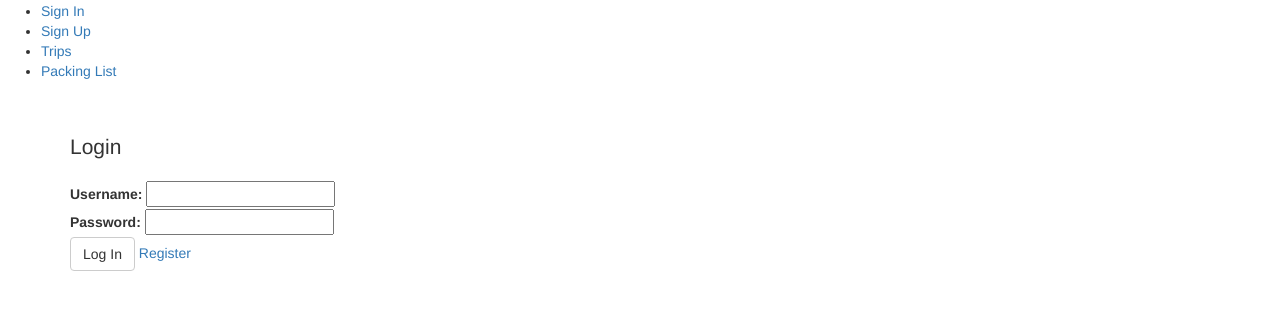
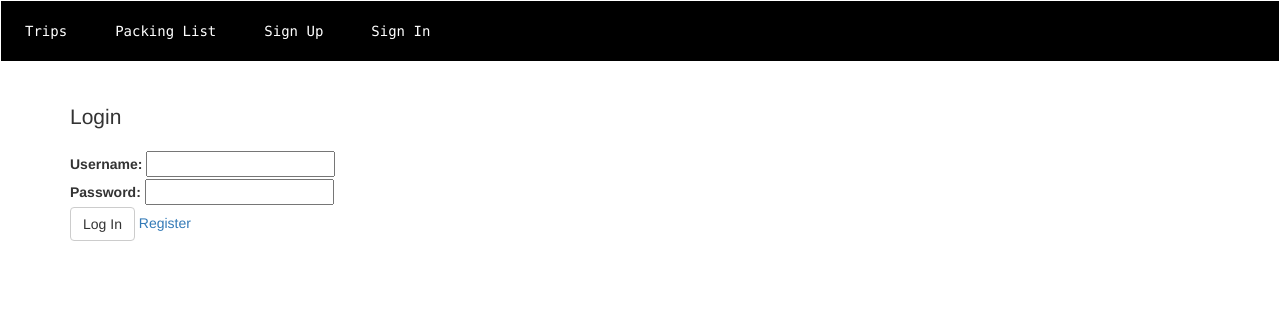
Before and after one commit to teigenleonard/Prime_Solo_Project, a website: page client/views/index.html in a window 1280 px wide. Drawn offline with Linux system fonts and the light colour scheme; files that its build step writes are made by us from their sources; files whose address does not match are found by name.

Commit message:
add nav bar styling

```diff
--- a/client/styles/style.css
+++ b/client/styles/style.css
@@ -7,6 +7,34 @@
     background-color: #333333;
     color: #DDDDDD;
 }
+p {
+}
+ul {
+    list-style-type: none;
+    margin: 0;
+    padding: 0;
+    overflow: hidden;
+    background-color: black;
+}
+
+li {
+  float: left;
+}
+
+li a {
+  display: block;
+  color: white;
+  text-align: center;
+  padding: 20px 24px;
+  text-decoration: none;
+  font-family : 'Lucida Console', Monaco, monospace;
+
+}
+
+li a:hover {
+  background-color: lightslategrey;
+}
+
 
 #entryForm {
     margin-top: 14px;
--- a/client/views/partials/nav.html
+++ b/client/views/partials/nav.html
@@ -1,8 +1,8 @@
 <div class="navbar">
   <ul>
-    <li><a href="#!/home">Sign In</a></li>
-    <li><a href="#!/register">Sign Up</a></li>
     <li><a href="#!/trips">Trips</a></li>
     <li><a href="#!/packingList">Packing List</a></li>
+    <li><a href="#!/register">Sign Up</a></li>
+    <li><a href="#!/home">Sign In</a></li>
   </ul>
 </div>
--- a/server/public/assets/styles/style.css
+++ b/server/public/assets/styles/style.css
@@ -7,6 +7,34 @@
     background-color: #333333;
     color: #DDDDDD;
 }
+p {
+}
+ul {
+    list-style-type: none;
+    margin: 0;
+    padding: 0;
+    overflow: hidden;
+    background-color: black;
+}
+
+li {
+  float: left;
+}
+
+li a {
+  display: block;
+  color: white;
+  text-align: center;
+  padding: 20px 24px;
+  text-decoration: none;
+  font-family : 'Lucida Console', Monaco, monospace;
+
+}
+
+li a:hover {
+  background-color: lightslategrey;
+}
+
 
 #entryForm {
     margin-top: 14px;
```
Also changed, not shown: server/public/views/partials/nav.html (+2 -2 lines).
